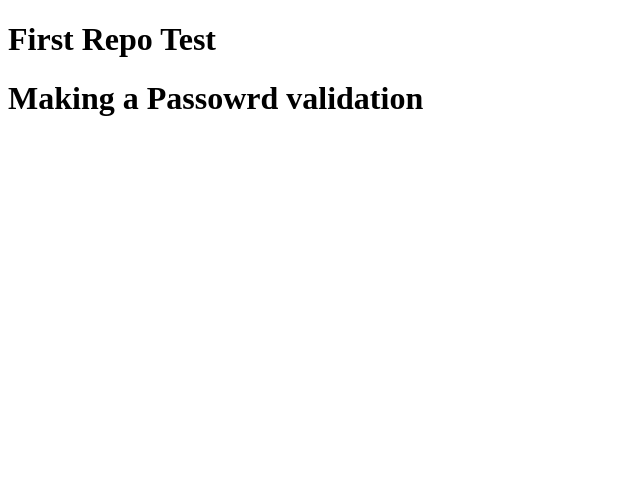
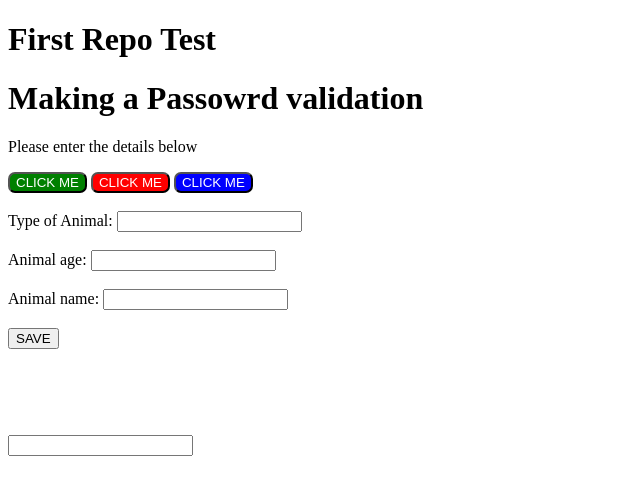
Before and after one commit to Nema-co/firstRepo, a plain HTML site: page index.html in a window 1280 px wide. Shown: the whole page, without its empty margins (0-640 px from the left). Drawn offline with Linux system fonts and the light colour scheme.

Commit message:
second commit

```diff
--- a/index.html
+++ b/index.html
@@ -10,5 +10,34 @@
     <h1>First Repo Test</h1>
     <h1>Making a Passowrd validation</h1>
 
+    <p id='Text1'>Please enter the details below</p>
+    <button class='btnGreen' onclick="turnButtonGreen()">CLICK ME</button>
+    <button class='btnRed' onclick="turnButtonRed()">CLICK ME</button>
+    <button class='btnBlue' onclick="turnButtonBlue()">CLICK ME</button>
+    <br>
+    <br>
+    <label for="fname">Type of Animal:</label>
+    <input id='inputValue1' type="text">
+    <br>
+    <br>
+    <label for="fname">Animal age:</label>
+    <input type="text">
+    <br>
+    <br>
+    <label for="fname">Animal name:</label>
+    <input type="text">
+    <br>
+    <br>
+    <button class='btnDefault' onclick="saveButton()">SAVE</button>
+    <br>
+    <br>
+    <p id='Text2'></p>
+    <br>
+    <br>
+    <p id='Text3'></p>
+
+
+    <input type="text" id="myInput" />
+
 </body>
 </html>
--- a/styles.css
+++ b/styles.css
@@ -0,0 +1,17 @@
+.btnGreen {
+    background-color: Green;
+    color: white;
+    border-radius: 7px;
+  }
+
+  .btnRed {
+    background-color: Red;
+    color: white;
+    border-radius: 7px;
+  }
+
+  .btnBlue {
+    background-color: Blue;
+    color: white;
+    border-radius: 7px;
+  }
```
Also changed, not shown: script.js (added, +44 -0 lines).
